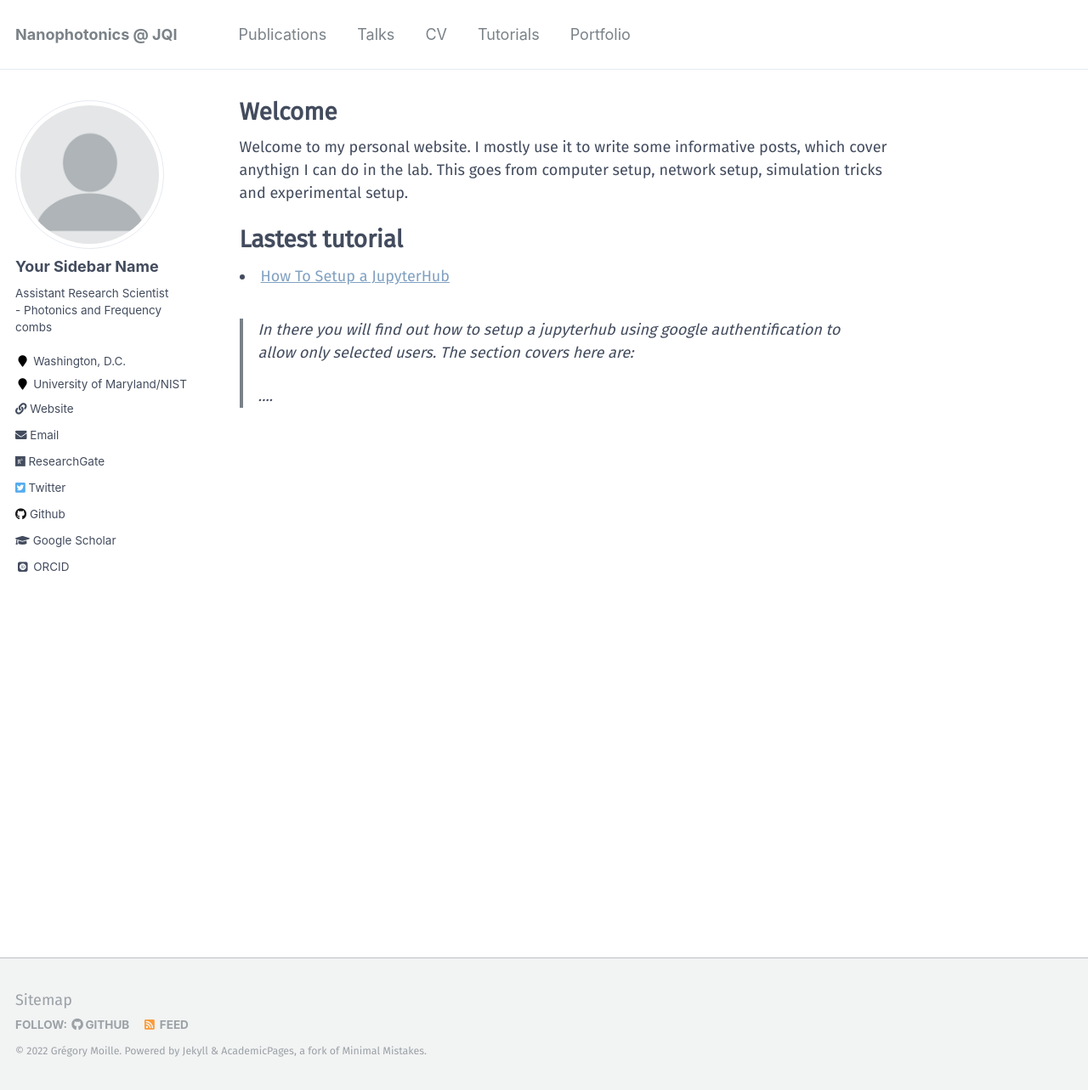
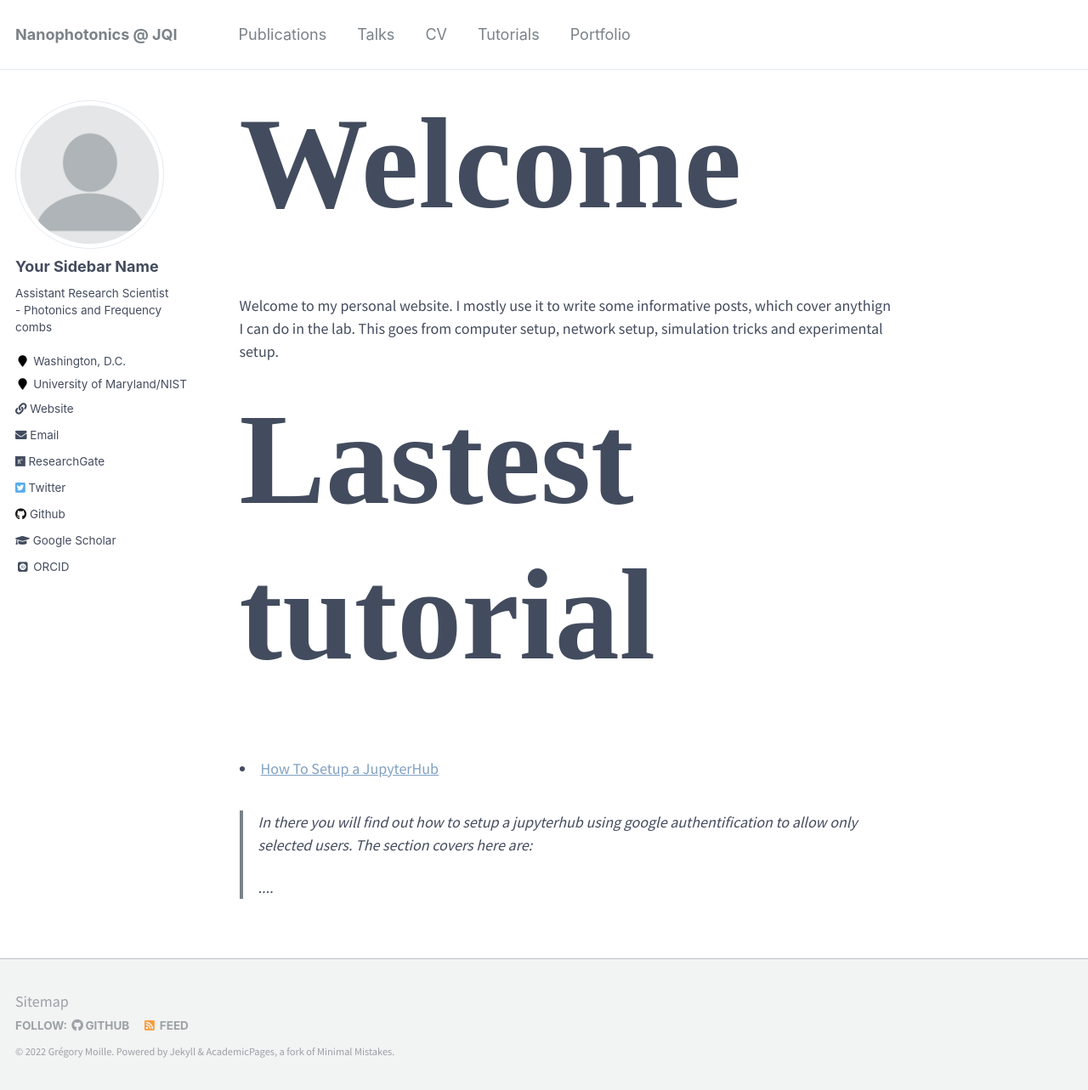
Before and after one commit to gregmoille/gregmoille.github.io, a Jekyll site: the page built from _pages/about.md, in a window 1280 px wide and 1283 px high. Shown: the whole window at 85% size. Built offline with Jekyll 4.4.1, drawn with Linux system fonts in a browser that asks for light colours; some web fonts are replaced.

Commit message:
Bigger font h1

```diff
--- a/_sass/_base.scss
+++ b/_sass/_base.scss
@@ -30,7 +30,7 @@ h1, h2, h3, h4, h5, h6 {
 
 h1 {
   margin-top: 0;
-  font-size: $type-size-3;
+  font-size: $type-size-1;
 }
 
 h2 {
--- a/_sass/_variables.scss
+++ b/_sass/_variables.scss
@@ -5,7 +5,7 @@
 /*
    Typography
    ========================================================================== */
-@import url(//fonts.googleapis.com/css?family=Fira+Sans);
+@import url(//fonts.googleapis.com/css?family=Source+Sans+Pro);
 @import url(//fonts.googleapis.com/css?family=Dongle);
 @import url(//fonts.googleapis.com/css?family=Roboto+Condensed);
 @import url(//fonts.googleapis.com/css?family=Fondamento);
@@ -31,7 +31,7 @@ $bodoni                     : "Bodoni MT", serif;
 $calisto                    : "Calisto MT", serif;
 $garamond                   : Garamond, serif;
 
-$global-font-family         : "Fira Sans";
+$global-font-family         : "Source Sans Pro";
 $header-font-family         : "Dongle", "Fira Sans";
 $caption-font-family        : $serif;
 
```
